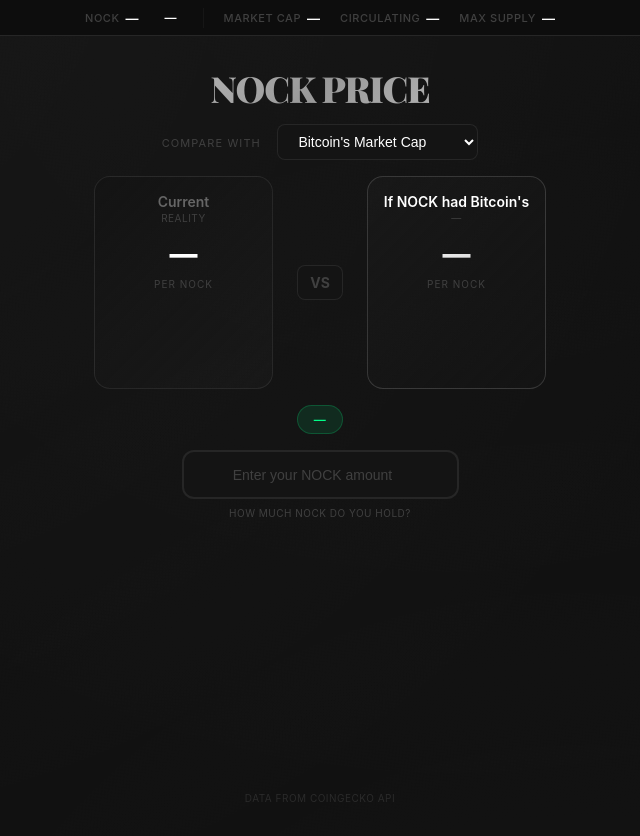
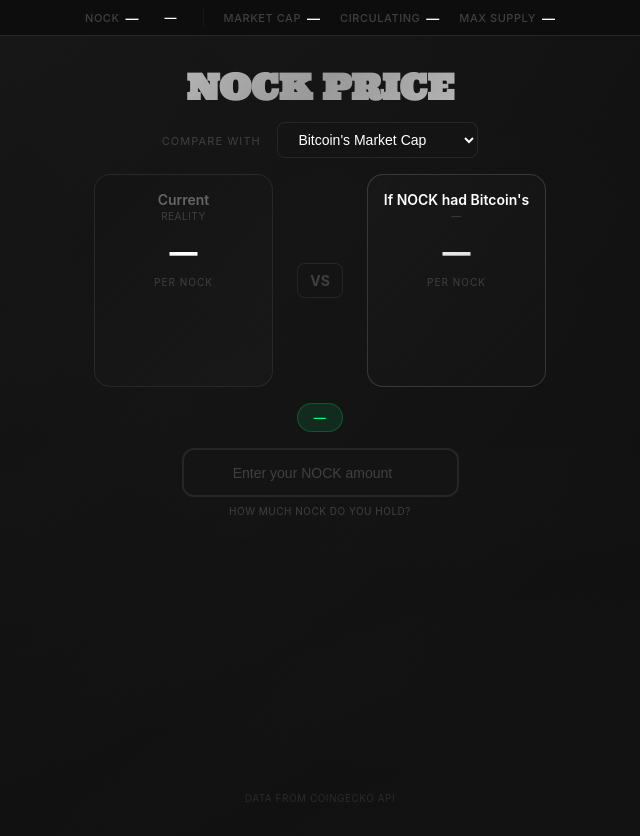
Before and after one commit to nospur/nockprice, a website: page index.html in a window 1280 px wide. Shown: the whole page, without its empty margins (320-960 px from the left). Drawn offline with nearby package versions, Linux system fonts and the light colour scheme; no server answers.

Commit message:
Switch to rounded, thicker display fonts
- Replaced thin serif fonts with bold rounded alternatives
- Ultra: Fat serif with thick, rounded lines
- Alfa Slab One: Bold slab serif with heavy strokes
- Bowlby One: Chunky display font with rounded edges
- Lilita One: Thick, friendly display font
- Adjusted letter spacing for better readability with heavy fonts

```diff
--- a/index.html
+++ b/index.html
@@ -4,10 +4,10 @@
     <meta charset="UTF-8">
     <meta name="viewport" content="width=device-width, initial-scale=1.0">
     <title>Nock Price</title>
-    <!-- Heavy serif fonts similar to Windsor -->
+    <!-- Heavy rounded fonts with thick lines -->
     <link rel="preconnect" href="https://fonts.googleapis.com">
     <link rel="preconnect" href="https://fonts.gstatic.com" crossorigin>
-    <link href="https://fonts.googleapis.com/css2?family=Playfair+Display:wght@900&family=Roboto+Slab:wght@900&family=Merriweather:wght@900&display=swap" rel="stylesheet">
+    <link href="https://fonts.googleapis.com/css2?family=Ultra&family=Alfa+Slab+One&family=Bowlby+One&family=Lilita+One&display=swap" rel="stylesheet">
     <link rel="stylesheet" href="styles.css">
 </head>
 <body>
--- a/styles.css
+++ b/styles.css
@@ -141,11 +141,11 @@ body::before {
 }
 
 .hero-title {
-    font-family: "Playfair Display", "Roboto Slab", "Merriweather", "Georgia", serif;
-    font-size: clamp(40px, 7vw, 64px);
+    font-family: "Ultra", "Alfa Slab One", "Bowlby One", "Lilita One", serif;
+    font-size: clamp(38px, 6.5vw, 60px);
     font-weight: 900;
     font-style: normal;
-    letter-spacing: -0.03em;
+    letter-spacing: -0.01em;
     text-transform: uppercase;
     background: linear-gradient(135deg, #ffffff 0%, #999999 50%, #ffffff 100%);
     -webkit-background-clip: text;
```
